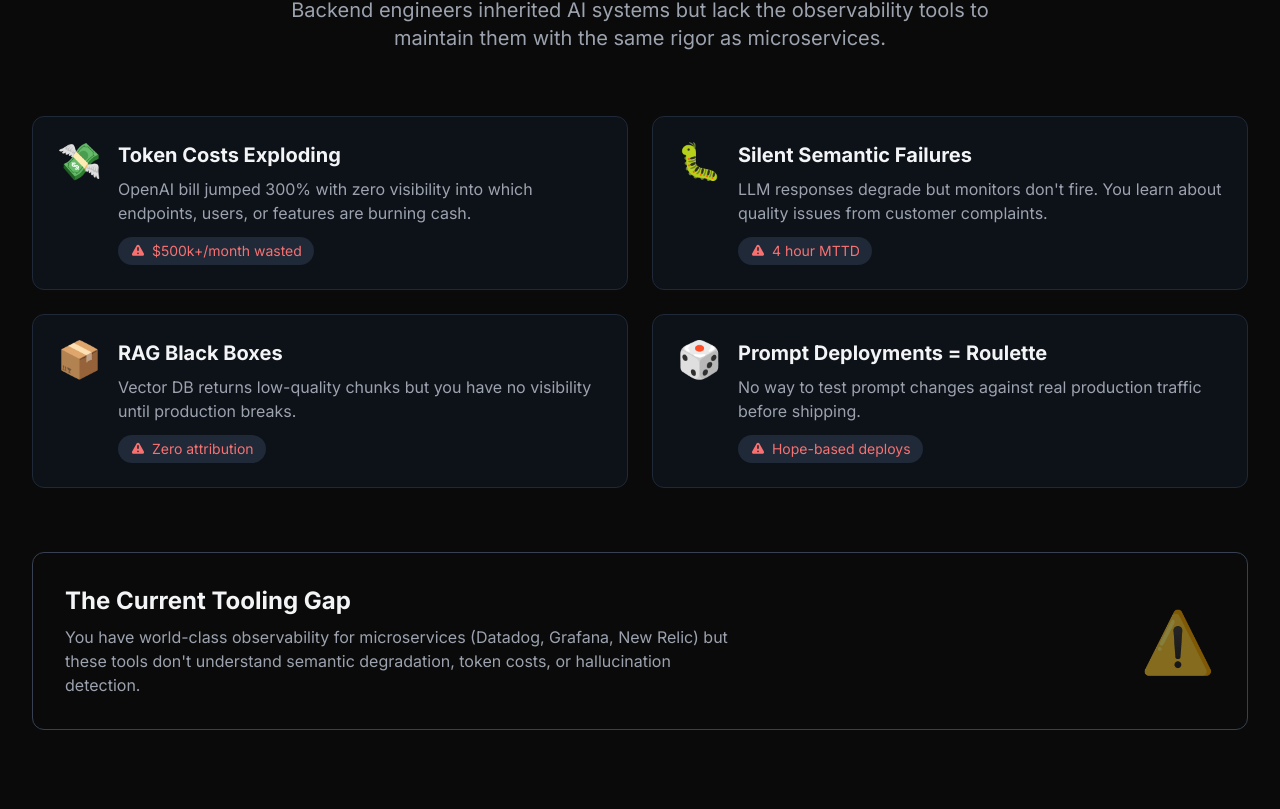
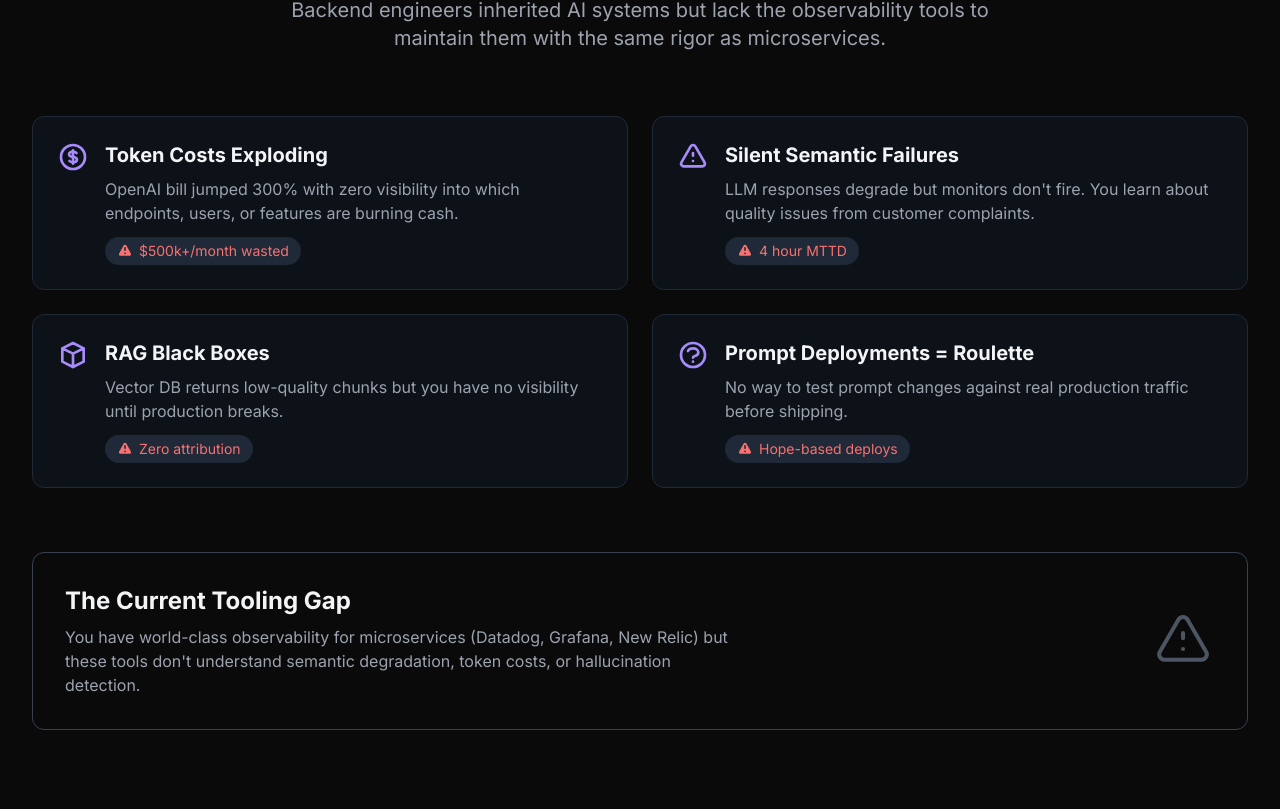
Before and after one commit to use-lumina/lumina-landing, a Next.js app: page / in a window 1280 px wide. Shown: the part 1631-2440 px from the top of the page. Built offline with nearby package versions, Linux system fonts and the light colour scheme; no server answers.

Commit message:
clean up landing page issues
- Comment out empty Testimonials section
- Remove Twitter link from footer (no account yet)
- Replace emoji icons in WhyLumina with Heroicons SVGs to match Features

```diff
--- a/app/page.tsx
+++ b/app/page.tsx
@@ -5,7 +5,7 @@ import WhyLumina from '@/components/WhyLumina';
 import Features from '@/components/Features';
 import UseCases from '@/components/UseCases';
 import ProductShowcase from '@/components/ProductShowcase';
-import Testimonials from '@/components/Testimonials';
+// import Testimonials from '@/components/Testimonials';
 import CTASection from '@/components/CTASection';
 import Footer from '@/components/Footer';
 
@@ -19,7 +19,7 @@ export default function Home() {
       <Features />
       <UseCases />
       <ProductShowcase />
-      <Testimonials />
+      {/* <Testimonials /> */}
       <CTASection />
       <Footer />
     </main>
--- a/components/Footer.tsx
+++ b/components/Footer.tsx
@@ -34,11 +34,6 @@ export default function Footer() {
       name: 'github',
       href: 'https://github.com/use-lumina/Lumina',
       path: 'M12 2C6.477 2 2 6.477 2 12c0 4.42 2.865 8.17 6.839 9.49.5.092.682-.217.682-.482 0-.237-.008-.866-.013-1.7-2.782.603-3.369-1.34-3.369-1.34-.454-1.156-1.11-1.463-1.11-1.463-.908-.62.069-.608.069-.608 1.003.07 1.531 1.03 1.531 1.03.892 1.529 2.341 1.087 2.91.831.092-.646.35-1.086.636-1.336-2.22-.253-4.555-1.11-4.555-4.943 0-1.091.39-1.984 1.029-2.683-.103-.253-.446-1.27.098-2.647 0 0 .84-.269 2.75 1.025A9.578 9.578 0 0112 6.836c.85.004 1.705.114 2.504.336 1.909-1.294 2.747-1.025 2.747-1.025.546 1.377.203 2.394.1 2.647.64.699 1.028 1.592 1.028 2.683 0 3.842-2.339 4.687-4.566 4.935.359.309.678.919.678 1.852 0 1.336-.012 2.415-.012 2.743 0 .267.18.578.688.48C19.138 20.167 22 16.418 22 12c0-5.523-4.477-10-10-10z',
-    },
-    {
-      name: 'twitter',
-      href: 'https://twitter.com/#uselumina',
-      path: 'M18.244 2.25h.466l-5.606 6.065L20.244 22H14.85l-4.704-5.078L6.44 22H2.954l5.242-5.698L2.25 2.25h5.484l3.867 4.19L18.244 2.25Zm-4.04 16.143L6.035 4.31H4.684l7.65 8.32L19.317 20h-1.378l-4.704-5.077ZM14.04 22L6.035 4.31H4.684L12.334 12.63L19.317 20h-1.378L14.04 22Z',
     },
     {
       name: 'linkedin',
--- a/components/WhyLumina.tsx
+++ b/components/WhyLumina.tsx
@@ -4,28 +4,64 @@ import Card from './ui/Card';
 export default function WhyLumina() {
   const problems = [
     {
-      icon: '💸',
+      icon: (
+        <svg className="w-8 h-8" fill="none" stroke="currentColor" viewBox="0 0 24 24">
+          <path
+            strokeLinecap="round"
+            strokeLinejoin="round"
+            strokeWidth={2}
+            d="M12 8c-1.657 0-3 .895-3 2s1.343 2 3 2 3 .895 3 2-1.343 2-3 2m0-8c1.11 0 2.08.402 2.599 1M12 8V7m0 1v8m0 0v1m0-1c-1.11 0-2.08-.402-2.599-1M21 12a9 9 0 11-18 0 9 9 0 0118 0z"
+          />
+        </svg>
+      ),
       title: 'Token Costs Exploding',
       description:
         'OpenAI bill jumped 300% with zero visibility into which endpoints, users, or features are burning cash.',
       impact: '$500k+/month wasted',
     },
     {
-      icon: '🐛',
+      icon: (
+        <svg className="w-8 h-8" fill="none" stroke="currentColor" viewBox="0 0 24 24">
+          <path
+            strokeLinecap="round"
+            strokeLinejoin="round"
+            strokeWidth={2}
+            d="M12 9v2m0 4h.01m-6.938 4h13.856c1.54 0 2.502-1.667 1.732-3L13.732 4c-.77-1.333-2.694-1.333-3.464 0L3.34 16c-.77 1.333.192 3 1.732 3z"
+          />
+        </svg>
+      ),
       title: 'Silent Semantic Failures',
       description:
         "LLM responses degrade but monitors don't fire. You learn about quality issues from customer complaints.",
       impact: '4 hour MTTD',
     },
     {
-      icon: '📦',
+      icon: (
+        <svg className="w-8 h-8" fill="none" stroke="currentColor" viewBox="0 0 24 24">
+          <path
+            strokeLinecap="round"
+            strokeLinejoin="round"
+            strokeWidth={2}
+            d="M20 7l-8-4-8 4m16 0l-8 4m8-4v10l-8 4m0-10L4 7m8 4v10M4 7v10l8 4"
+          />
+        </svg>
+      ),
       title: 'RAG Black Boxes',
       description:
         'Vector DB returns low-quality chunks but you have no visibility until production breaks.',
       impact: 'Zero attribution',
     },
     {
-      icon: '🎲',
+      icon: (
+        <svg className="w-8 h-8" fill="none" stroke="currentColor" viewBox="0 0 24 24">
+          <path
+            strokeLinecap="round"
+            strokeLinejoin="round"
+            strokeWidth={2}
+            d="M8.228 9c.549-1.165 2.03-2 3.772-2 2.21 0 4 1.343 4 3 0 1.4-1.278 2.575-3.006 2.907-.542.104-.994.54-.994 1.093m0 3h.01M21 12a9 9 0 11-18 0 9 9 0 0118 0z"
+          />
+        </svg>
+      ),
       title: 'Prompt Deployments = Roulette',
       description: 'No way to test prompt changes against real production traffic before shipping.',
       impact: 'Hope-based deploys',
@@ -50,7 +86,7 @@ export default function WhyLumina() {
           {problems.map((problem, i) => (
             <Card key={i} className="group">
               <div className="flex items-start space-x-4">
-                <div className="text-4xl">{problem.icon}</div>
+                <div className="text-primary-400 shrink-0">{problem.icon}</div>
                 <div className="flex-1">
                   <h3 className="text-xl font-bold mb-2 group-hover:text-primary-400 transition-colors">
                     {problem.title}
@@ -83,7 +119,16 @@ export default function WhyLumina() {
                 hallucination detection.
               </p>{' '}
             </div>
-            <div className="text-6xl opacity-50">⚠️</div>
+            <div className="text-gray-600 shrink-0">
+              <svg className="w-16 h-16" fill="none" stroke="currentColor" viewBox="0 0 24 24">
+                <path
+                  strokeLinecap="round"
+                  strokeLinejoin="round"
+                  strokeWidth={1.5}
+                  d="M12 9v2m0 4h.01m-6.938 4h13.856c1.54 0 2.502-1.667 1.732-3L13.732 4c-.77-1.333-2.694-1.333-3.464 0L3.34 16c-.77 1.333.192 3 1.732 3z"
+                />
+              </svg>
+            </div>
           </div>
         </div>
       </Container>
```
